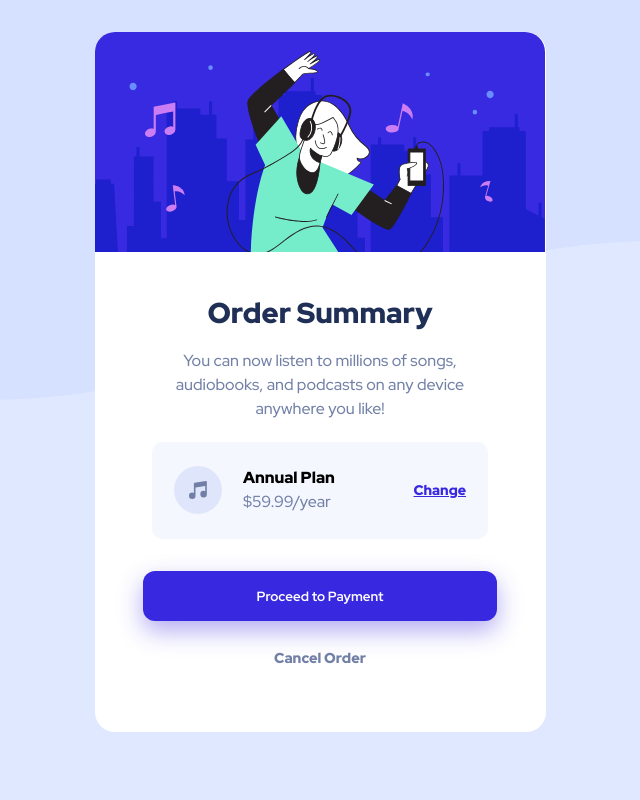
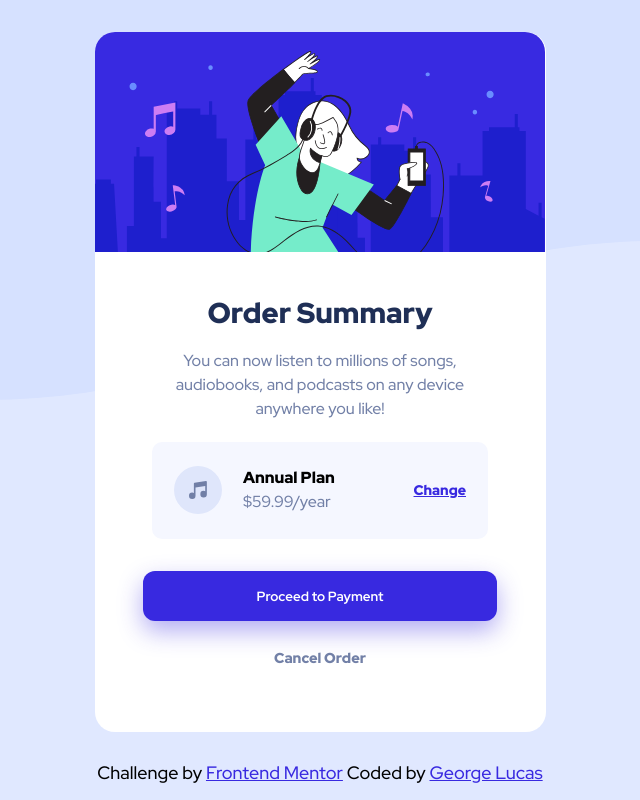
Before and after one commit to devgl96/order_summary_component, a plain HTML site: page index.html in a window 1280 px wide. Shown: the whole page, without its empty margins (320-960 px from the left). Drawn offline with Linux system fonts and the light colour scheme.

Commit message:
update footer

```diff
--- a/index.html
+++ b/index.html
@@ -192,8 +192,26 @@
     }
 
 
-    .attribution { font-size: 11px; text-align: center; }
-    .attribution a { color: hsl(228, 45%, 44%); }
+    .attribution {
+      position: absolute;
+
+      bottom: 0;
+      left: 0;
+      right: 0;
+
+      font-size: 18px;
+      text-align: center;
+
+      padding-bottom: 1rem;
+    }
+
+    .attribution a {
+      color: var(--bright-blue);
+    }
+
+    .attribution a:hover {
+      color: var(--white);
+    }
 
     @media(max-width: 480px) {
       .container {
@@ -242,6 +260,15 @@
 
         margin-top: 1.7rem;
       }
+
+      .attribution {
+        font-size: 14px;
+      }
+
+      .attribution a {
+        color: var(--bright-blue);
+      }
+
     }
   </style>
 </head>
@@ -279,8 +306,8 @@
   </div>
 
   <div class="attribution">
-    Challenge by <a href="https://www.frontendmentor.io?ref=challenge" target="_blank">Frontend Mentor</a>.
-    Coded by <a href="https://github.com/devgl96">George Lucas</a>.
+    Challenge by <a href="https://www.frontendmentor.io?ref=challenge" target="_blank">Frontend Mentor</a>
+    Coded by <a href="https://github.com/devgl96">George Lucas</a>
   </div>
 </body>
 </html>
```
